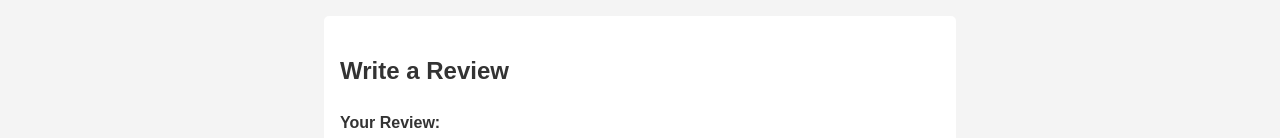
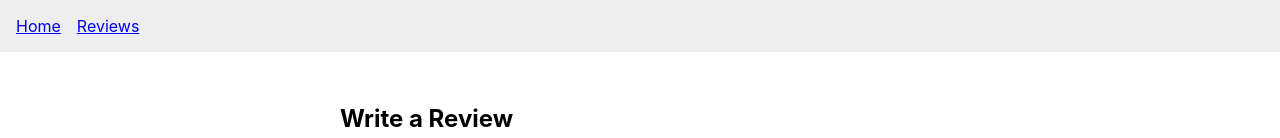
Before and after one commit to smvckerz/emunozconstruction, a React (Create React App) app: page /reviews in a window 1280 px wide. Shown: the top 138 px of the page. Built offline with nearby package versions, Linux system fonts and the light colour scheme; no server answers.

Commit message:
testing reviews page

```diff
--- a/src/App.js
+++ b/src/App.js
@@ -1,23 +1,21 @@
-// import React from "react";
-// import Home from "./Home";
-
-// function App() {
-//   return <Home />;
-// }
-
-// export default App;
-
 // src/App.js
 import React from "react";
-import { BrowserRouter as Router, Routes, Route } from "react-router-dom";
-import Home from "./Home";
-import Reviews from "./Reviews"; // the new component
+import { BrowserRouter as Router, Routes, Route, Link } from "react-router-dom";
+import LandingPage from "./LandingPage";   // your home
+import Reviews from "./Reviews";           // your reviews page
 
 function App() {
   return (
     <Router>
+      {/* Nav at the top with links */}
+      <nav style={{ background: "#eee", padding: "1rem" }}>
+        <Link to="/" style={{ marginRight: "1rem" }}>Home</Link>
+        <Link to="/reviews">Reviews</Link>
+      </nav>
+
+      {/* Define routes */}
       <Routes>
-        <Route path="/" element={<Home />} />
+        <Route path="/" element={<LandingPage />} />
         <Route path="/reviews" element={<Reviews />} />
       </Routes>
     </Router>
```
